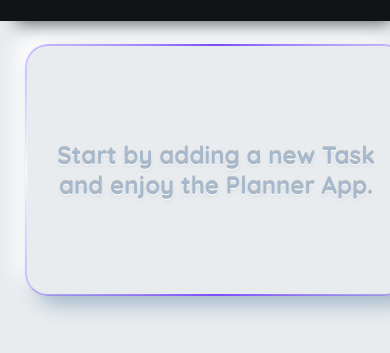
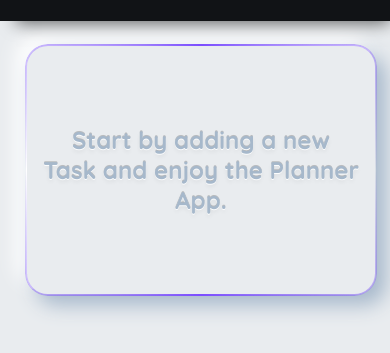
Before and after one commit to AminDanaaa/planner-app, a website built with webpack: page src/template.html in a window 390 px wide. Shown: the part 67-420 px from the top of the page. Built offline with nearby package versions, Linux system fonts and the light colour scheme.

Commit message:
Fixing mobile view

```diff
--- a/src/styles/styles.css
+++ b/src/styles/styles.css
@@ -101,7 +101,7 @@
     margin-inline: 10px;
     margin-block: 24px;
     display: grid;
-    grid-template-columns: repeat(auto-fit, minmax(380px, 1fr));
+    grid-template-columns: repeat(auto-fit, minmax(350px, 1fr));
     gap: 24px;
 }
 
@@ -110,6 +110,7 @@
     background-color: var(--cloud-grey);
     box-shadow: 8px 10px 16px -8px rgba(0, 0, 0, 0.6);
     min-height: 250px;
+    min-width: 0;
     border-radius: 1.3rem;
     box-sizing: border-box;
 
```
